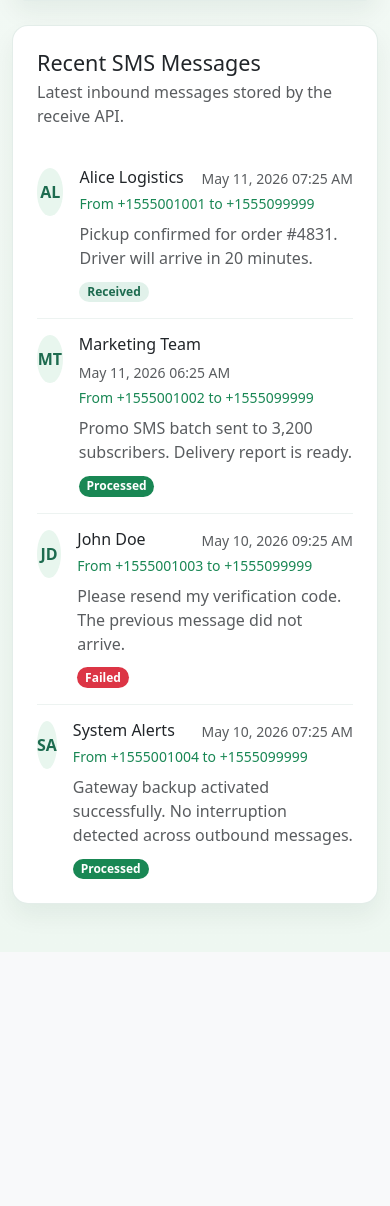
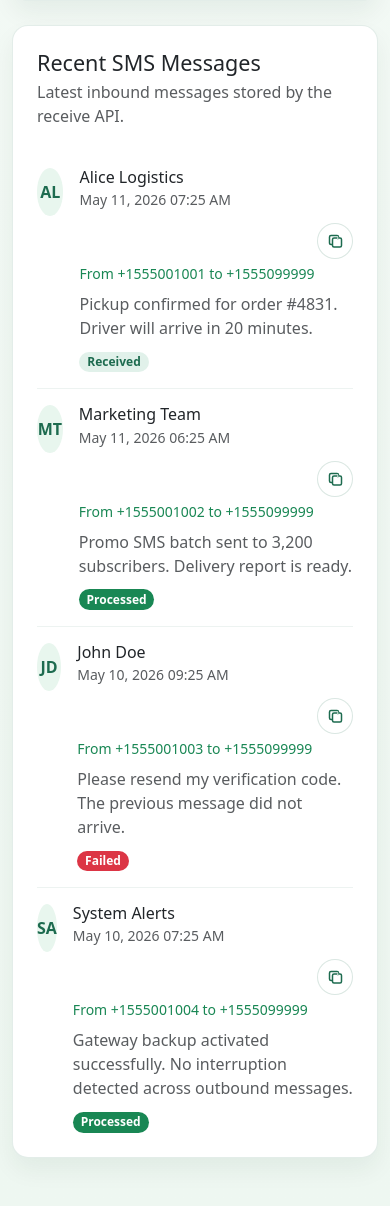
Before and after one commit to mfarhanka/websms, a PHP site: page / in a window 390 px wide. Shown: the part 1789-2995 px from the top of the page. Before the commit the page ends 2715 px from the top, so only its background shows below. Run offline with PHP 8.4, Linux system fonts and the light colour scheme; data comes from the database, SQL or seed files in the repository.

Commit message:
add message copy functionality with improved UI for message display

```diff
--- a/index.php
+++ b/index.php
@@ -119,6 +119,56 @@ function websms_initials(?string $senderName, string $senderNumber): string
             padding-bottom: 0;
         }
 
+        .message-header {
+            display: flex;
+            flex-wrap: wrap;
+            justify-content: space-between;
+            gap: 0.75rem;
+            margin-bottom: 0.25rem;
+        }
+
+        .message-meta {
+            min-width: 0;
+        }
+
+        .message-actions {
+            display: inline-flex;
+            align-items: flex-start;
+            gap: 0.5rem;
+        }
+
+        .copy-message-button {
+            display: inline-flex;
+            align-items: center;
+            justify-content: center;
+            width: 2.25rem;
+            height: 2.25rem;
+            border: 1px solid rgba(29, 107, 79, 0.16);
+            border-radius: 999px;
+            background: #fff;
+            color: var(--sms-green-700);
+            transition: background-color 0.2s ease, border-color 0.2s ease, color 0.2s ease, transform 0.2s ease;
+        }
+
+        .copy-message-button:hover,
+        .copy-message-button:focus-visible {
+            background: var(--sms-green-100);
+            border-color: rgba(29, 107, 79, 0.32);
+            color: var(--sms-green-900);
+            transform: translateY(-1px);
+        }
+
+        .copy-message-button.copied {
+            background: var(--sms-green-700);
+            border-color: var(--sms-green-700);
+            color: #fff;
+        }
+
+        .copy-message-button svg {
+            width: 1rem;
+            height: 1rem;
+        }
+
         .avatar {
             width: 3rem;
             height: 3rem;
@@ -138,6 +188,13 @@ function websms_initials(?string $senderName, string $senderNumber): string
 
         code {
             color: var(--sms-green-900);
+        }
+
+        @media (max-width: 576px) {
+            .message-actions {
+                width: 100%;
+                justify-content: flex-end;
+            }
         }
     </style>
 </head>
@@ -254,9 +311,24 @@ GET /api/detect_message.php?keywords=PBB,RM30&amp;timeout=10</code></pre>
                                     <div class="d-flex gap-3">
                                         <div class="avatar"><?php echo htmlspecialchars(websms_initials($message['sender_name'], $message['sender_number']), ENT_QUOTES, 'UTF-8'); ?></div>
                                         <div class="flex-grow-1">
-                                            <div class="d-flex flex-wrap justify-content-between gap-2 mb-1">
-                                                <h3 class="h6 mb-0"><?php echo htmlspecialchars($message['sender_name'] ?: $message['sender_number'], ENT_QUOTES, 'UTF-8'); ?></h3>
-                                                <small class="text-muted"><?php echo htmlspecialchars(date('M d, Y h:i A', strtotime((string) $message['received_at'])), ENT_QUOTES, 'UTF-8'); ?></small>
+                                            <div class="message-header">
+                                                <div class="message-meta">
+                                                    <h3 class="h6 mb-0"><?php echo htmlspecialchars($message['sender_name'] ?: $message['sender_number'], ENT_QUOTES, 'UTF-8'); ?></h3>
+                                                    <small class="text-muted"><?php echo htmlspecialchars(date('M d, Y h:i A', strtotime((string) $message['received_at'])), ENT_QUOTES, 'UTF-8'); ?></small>
+                                                </div>
+                                                <div class="message-actions">
+                                                    <button
+                                                        type="button"
+                                                        class="copy-message-button"
+                                                        data-copy-message="<?php echo htmlspecialchars(rawurlencode((string) $message['message_text']), ENT_QUOTES, 'UTF-8'); ?>"
+                                                        aria-label="Copy message"
+                                                        title="Copy message"
+                                                    >
+                                                        <svg viewBox="0 0 16 16" fill="currentColor" aria-hidden="true">
+                                                            <path d="M10 1.75A2.25 2.25 0 0 1 12.25 4v.25H13A2.25 2.25 0 0 1 15.25 6.5v6A2.25 2.25 0 0 1 13 14.75H7A2.25 2.25 0 0 1 4.75 12.5v-.25H4A2.25 2.25 0 0 1 1.75 10V4A2.25 2.25 0 0 1 4 1.75h6Zm1.25 4.75v-2.5A.75.75 0 0 0 10.5 3.25H4A.75.75 0 0 0 3.25 4v6c0 .414.336.75.75.75h.75V6.5A2.25 2.25 0 0 1 7 4.25h4.25A.75.75 0 0 0 11.25 6.5Zm-4.25-.75A.75.75 0 0 0 6.25 6.5v6c0 .414.336.75.75.75h6a.75.75 0 0 0 .75-.75v-6a.75.75 0 0 0-.75-.75H7Z"/>
+                                                        </svg>
+                                                    </button>
+                                                </div>
                                             </div>
                                             <div class="small text-success mb-2">
                                                 From <?php echo htmlspecialchars($message['sender_number'], ENT_QUOTES, 'UTF-8'); ?>
@@ -276,5 +348,47 @@ GET /api/detect_message.php?keywords=PBB,RM30&amp;timeout=10</code></pre>
             </div>
         </div>
     </div>
+
+    <script>
+        async function copyMessageText(text) {
+            if (navigator.clipboard && window.isSecureContext) {
+                await navigator.clipboard.writeText(text);
+                return;
+            }
+
+            const textarea = document.createElement('textarea');
+            textarea.value = text;
+            textarea.setAttribute('readonly', 'readonly');
+            textarea.style.position = 'fixed';
+            textarea.style.opacity = '0';
+            document.body.appendChild(textarea);
+            textarea.select();
+            document.execCommand('copy');
+            document.body.removeChild(textarea);
+        }
+
+        document.querySelectorAll('[data-copy-message]').forEach((button) => {
+            button.addEventListener('click', async () => {
+                const encodedMessage = button.getAttribute('data-copy-message') || '';
+                const messageText = decodeURIComponent(encodedMessage);
+
+                try {
+                    await copyMessageText(messageText);
+                    button.classList.add('copied');
+                    button.setAttribute('aria-label', 'Message copied');
+                    button.setAttribute('title', 'Copied');
+
+                    window.setTimeout(() => {
+                        button.classList.remove('copied');
+                        button.setAttribute('aria-label', 'Copy message');
+                        button.setAttribute('title', 'Copy message');
+                    }, 1600);
+                } catch (error) {
+                    button.setAttribute('aria-label', 'Copy failed');
+                    button.setAttribute('title', 'Copy failed');
+                }
+            });
+        });
+    </script>
 </body>
 </html>
```
